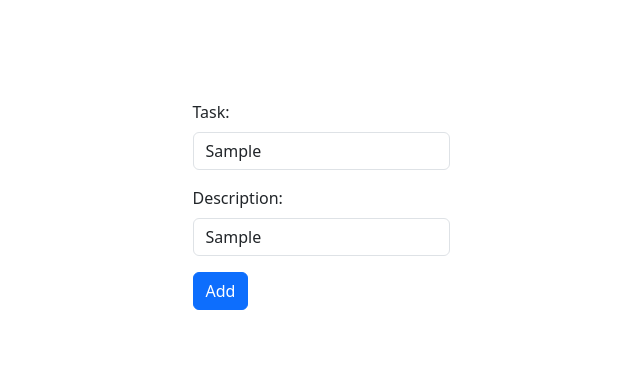
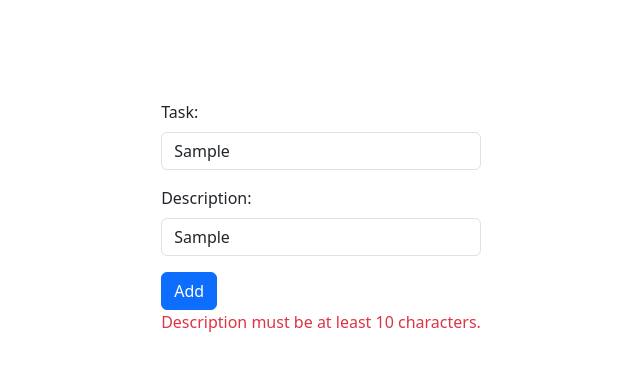
Before and after one commit to liamAppleton/Personal-Task-Tracker, a React (Vite) app in the folder client/: page / in a window 1280 px wide. Both pictures are taken after typing "Sample", "Sample" into the empty fields and a click on the button "Add". Shown: the top 370 px of the page, without its empty margins (319-959 px from the left). Built offline with nearby package versions, Linux system fonts and the light colour scheme.

Commit message:
tested error handling, conditionally render error below form

```diff
--- a/client/src/components/TaskForm.jsx
+++ b/client/src/components/TaskForm.jsx
@@ -1,12 +1,13 @@
-import { useRef } from 'react';
+import { useRef, useState } from 'react';
 
 const TaskForm = () => {
+  const [error, setError] = useState('');
   const taskRef = useRef(null);
   const descriptionRef = useRef(null);
 
   const validateForm = ({ task, description }) => {
     if (task.length < 3) return 'Task must be at least 3 characters.';
-    if (task.length > 3) return 'Task cannot be more than 50 characters.';
+    if (task.length > 50) return 'Task cannot be more than 50 characters.';
     if (description.length < 10)
       return 'Description must be at least 10 characters.';
     if (description.length > 70)
@@ -19,6 +20,17 @@ const TaskForm = () => {
       task: taskRef.current.value,
       description: descriptionRef.current.value,
     };
+    console.log(inputs);
+
+    const validation = validateForm(inputs);
+    if (validation !== 'valid') {
+      setError(validation);
+      return;
+    }
+
+    setError('');
+
+    console.log(validation);
   };
 
   return (
@@ -50,6 +62,7 @@ const TaskForm = () => {
         <button type="submit" className="btn btn-primary">
           Add
         </button>
+        {error && <p className="text-danger">{error}</p>}
       </form>
     </>
   );
```
